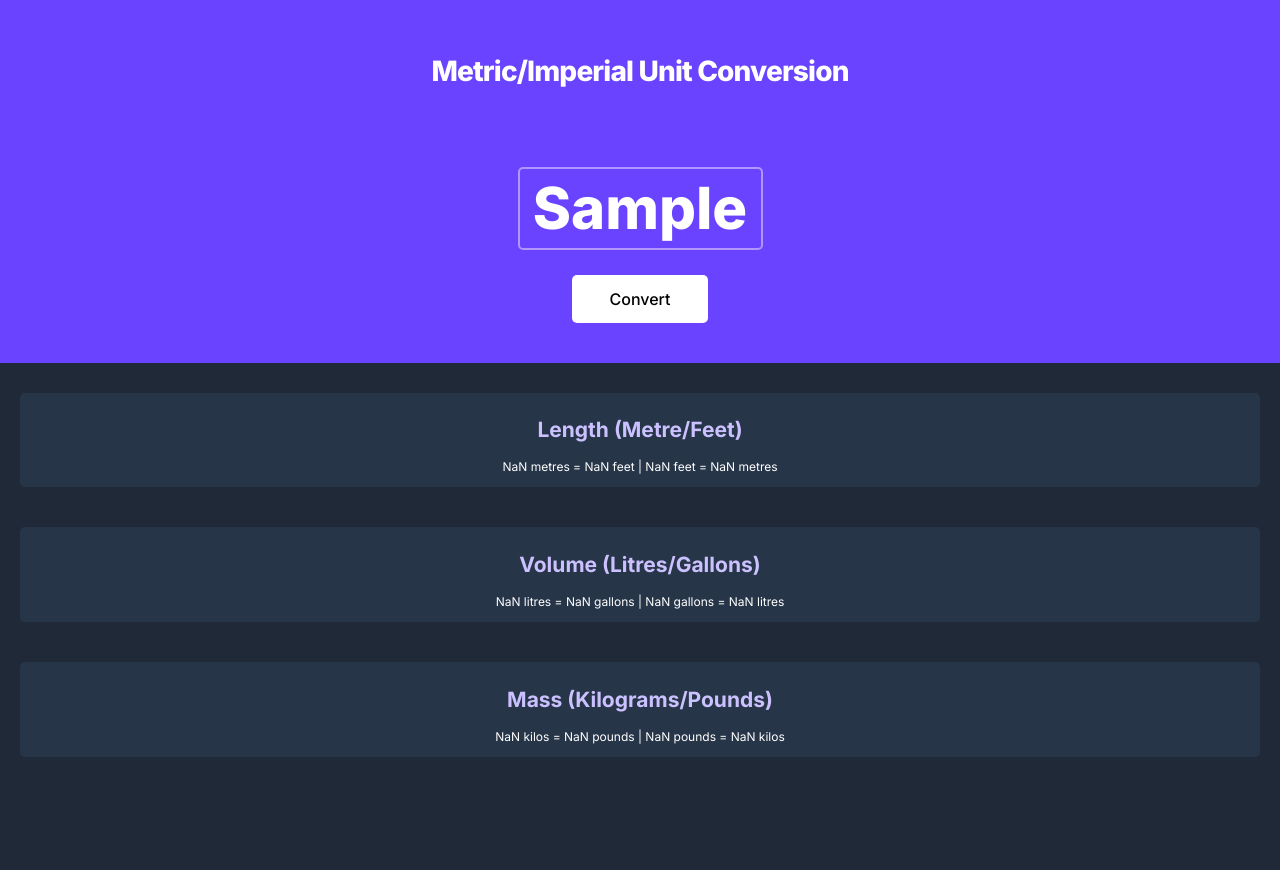
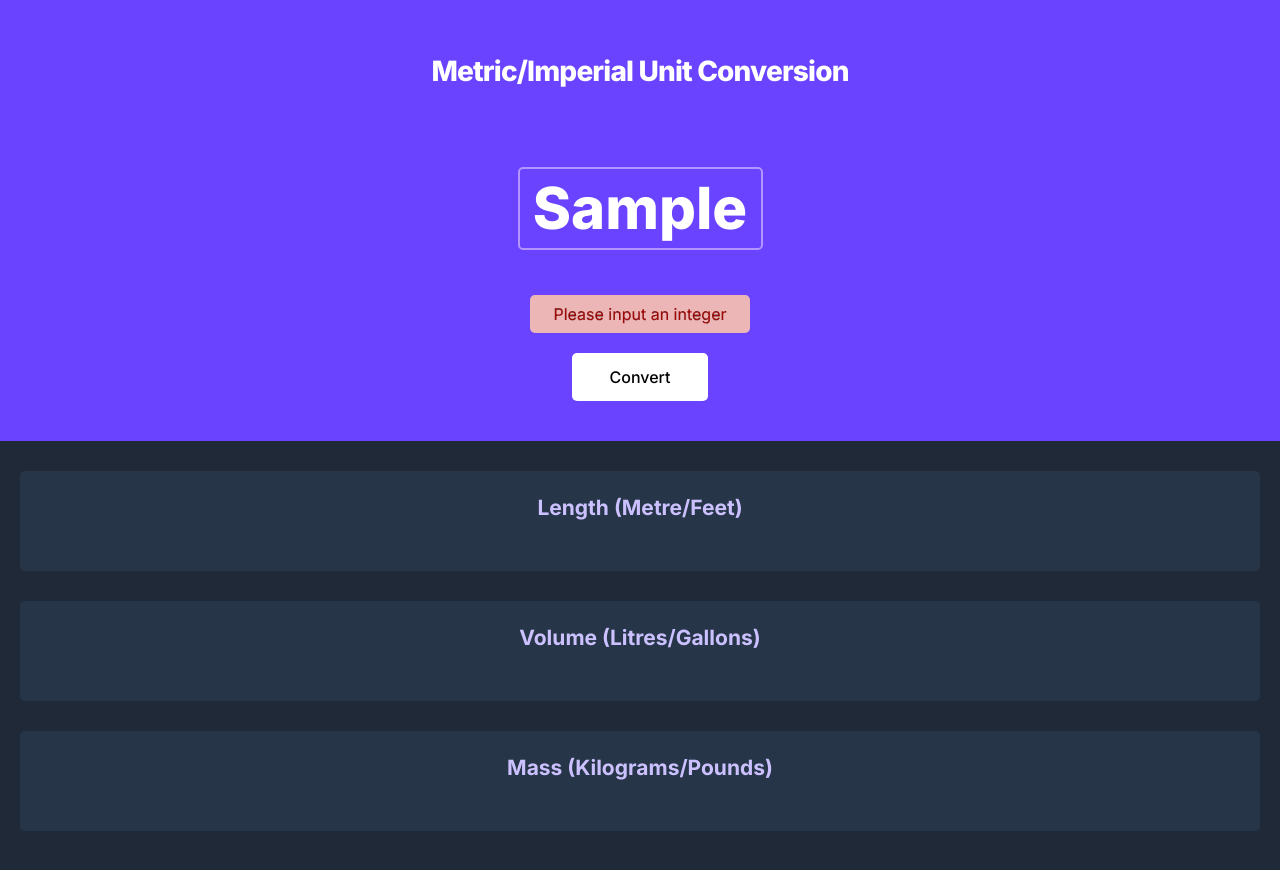
Before and after one commit to Hashim332/unit_converter, a plain HTML site: page index.html in a window 1280 px wide. Both pictures are taken after typing "Sample" into the empty fields and a click on the button "Convert". Shown: the top 870 px of the page. Drawn offline with nearby package versions, Linux system fonts and the light colour scheme.

Commit message:
added working error message and styling

```diff
--- a/index.css
+++ b/index.css
@@ -1,8 +1,6 @@
-
-
 html, body {
-  height: 100%; /* Ensure HTML and body take up the full height of the viewport */
-  margin: 0; /* Remove default margin */
+  margin: 0;
+  padding: 0;
   font-family: Inter;
 }
 
@@ -24,11 +22,9 @@ html, body {
     line-height: 20px;
     text-align: center;
     color: #FFFFFF;
-
 }
 
 h1 {
-    /* font-family: Inter; */
     font-size: 28px;
     font-weight: 800;
     line-height: 38px;
@@ -86,7 +82,7 @@ h2{
     color: #CCC1FF;
 }
 
-.length-container{
+.conversion-container{
     display: flex;
     flex-direction: column;
     background: #273549;
@@ -94,24 +90,9 @@ h2{
     border-radius: 5px;
     padding: 10px;
 
-}
-
-.volume-container{
-    display: flex;
-    flex-direction: column;
-    background: #273549;
-    margin: 20px;
-    border-radius: 5px;
-    padding: 10px;
-}
-
-.mass-container{
-    display: flex;
-    flex-direction: column;
-    background: #273549;
-    margin: 20px;
-    border-radius: 5px;
-    padding: 10px;
+    width: calc(33.33% - px); /* Set width for each container (33.33% of flex container width) */
+    height: 80px; /* Set the height to your desired fixed size */
+    margin-bottom: 10px; /* Optional: Add margin between containers */
 }
 
 
@@ -126,3 +107,20 @@ h2{
 #mass-conversion{
      font-size: 12px
 }
+
+#error-message-container {
+    height: 20px; /* Adjust as needed */
+    overflow: hidden;
+}
+
+#error-message{
+    color: #A80707;
+    background: #ECB6B6;
+    margin: 20px ;
+    width: 200px;
+    padding: 10px;
+    border-radius: 5px;
+    text-align: center;
+    -webkit-text-stroke-width: 0.1px;
+    -webkit-text-stroke-color: black;
+}
--- a/index.html
+++ b/index.html
@@ -11,27 +11,31 @@
             <h1> Metric/Imperial Unit Conversion </h1>
             <div class="container1">
                 <input type="text" id="input-el">
+                <div id="error-container">
+                    <div id="error-message"> </div>
+                </div>
                 <button id="input-btn">Convert</button>
             </div>
         </div>
 
         <div class="section-2">
-            <div class="length-container">
+            <div class="conversion-container">
                 <h2> Length (Metre/Feet) </h2>
                 <div id="length-conversion"> </div>
             </div>
 
-             <div class="volume-container">
+            <div class="conversion-container">
                 <h2> Volume (Litres/Gallons) </h2>
                 <div id="volume-conversion"> </div>
             </div>
 
-             <div class="mass-container">
+            <div class="conversion-container">
                 <h2> Mass (Kilograms/Pounds) </h2>
                 <div id="mass-conversion"> </div>
             </div>
         </div>
 
         <script src="index.js"></script>
+
     </body>
 </html>
--- a/index.js
+++ b/index.js
@@ -9,18 +9,43 @@ const inputBtn = document.getElementById("input-btn")
 const lengthEl = document.getElementById("length-conversion")
 const volumeEl = document.getElementById("volume-conversion")
 const massEl = document.getElementById("mass-conversion")
+let errorMessageEl = document.getElementById("error-message")
 
 
 
-lengthEl.innerHTML = "length goes here"
-volumeEl.innerHTML = "volume goes here"
-massEl.innerHTML = "mass goes here"
+lengthEl.innerHTML = ""
+volumeEl.innerHTML = ""
+massEl.innerHTML = ""
+errorMessageEl.style.visibility="hidden";
+
+function showErrorMessage() {
+    errorMessageEl.style.visibility="visible";
+    errorMessageEl.innerHTML = "Please input an integer"
+    errorMessageContainer.style.height = "auto"; // Adjust height to fit content
+}
+
+function hideErrorMessage() {
+    errorMessageEl.style.visibility="hidden";
+    errorMessageContainer.style.height = errorMessageEl.offsetHeight + "px"; // Set container height to match error message height
+}
 
 inputBtn.addEventListener("click", function() {
-    renderLength(Number(inputEl.value))
-    renderVolume(Number(inputEl.value))
-    renderMass(Number(inputEl.value))
+    let userInput = parseInt(inputEl.value)
 
+
+    if (Number.isInteger(userInput) === true) {
+        // errorMessageEl.style.display = "none";
+        renderLength(Number(inputEl.value))
+        renderVolume(Number(inputEl.value))
+        renderMass(Number(inputEl.value))
+        hideErrorMessage()
+}   else {
+        lengthEl.innerHTML = ``
+        volumeEl.innerHTML = ``
+        massEl.innerHTML = ``
+        showErrorMessage()
+        console.log("check if there's an error message")
+}
 })
 
 
@@ -48,26 +73,19 @@ function renderMass(integer) {
     massEl.innerHTML = `${integer} kilos = ${kilosToPounds.toFixed(2)} pounds | ${integer} pounds = ${poundsToKilos.toFixed(2)} kilos`
 }
 
-
-// function renderElement(integer, ratio) {
-//     let converted1 = integer * ratio
-//     let converted2 = integer / ratio
-
-//     lengthEl.innerHTML = `${integer} metres = ${metresToFeet.toFixed(2)} feet | ${integer} feet = ${feetToMetres.toFixed(2)} metres`
-
-// }
-
-
-
-
-// input from user taken
-// list with all 6 conversions
-// render each line using indexing (probably)
-
-
 inputEl.addEventListener("input", function(){
   let width = Math.max(117, (this.value.length + 1) * 35);
-
   // Set the width of the input element
   this.style.width = width + 'px';
 })
+
+
+// if (Number.isInteger(inputEl.value) === true) {
+
+// } else {
+//      lengthEl.innerHTML = ``
+//      volumeEl.innerHTML = ``
+//      massEl.innerHTML = ``
+
+//      errorMessageEl = "Please input an integer"
+// }
```
